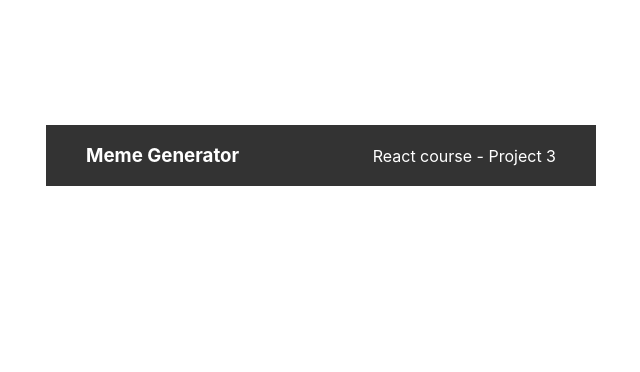
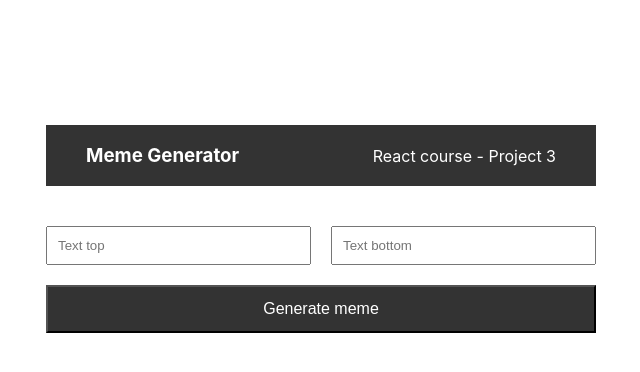
Before and after one commit to Mozetsu/react-meme-generator, a React (Vite) app: page / in a window 1280 px wide. Shown: the top 372 px of the page, without its empty margins (319-959 px from the left). Built offline with nearby package versions, Linux system fonts and the light colour scheme.

Commit message:
Add styling to Form component.

```diff
--- a/src/App.jsx
+++ b/src/App.jsx
@@ -1,5 +1,6 @@
 import React from 'react';
 import Header from './components/Header/Header';
+import Form from './components/Form/Form';
 import './app.css';
 import '../index.css';
 
@@ -7,6 +8,7 @@ export default function App() {
 	return (
 		<section className="app">
 			<Header />
+			<Form />
 		</section>
 	);
 }
--- a/src/components/Form/Form.jsx
+++ b/src/components/Form/Form.jsx
@@ -0,0 +1,14 @@
+import React from 'react';
+import './form.css';
+
+export default function Header() {
+	return (
+		<form className="form">
+			<div className="form__input">
+				<input className="input" type="text" placeholder="Text top" />
+				<input className="input" type="text" placeholder="Text bottom" />
+			</div>
+			<input className="form__submit" type="submit" value="Generate meme" />
+		</form>
+	);
+}
--- a/src/components/Form/form.css
+++ b/src/components/Form/form.css
@@ -0,0 +1,27 @@
+.form {
+	margin: 2rem 0;
+	display: flex;
+	flex-direction: column;
+	align-items: center;
+}
+
+.form__input {
+	display: flex;
+	width: 100%;
+	gap: 2rem;
+	margin: 2rem 0;
+}
+
+.input {
+	padding: 1rem;
+	width: 100%;
+}
+
+.form__submit {
+	width: 100%;
+	background-color: #333;
+	color: white;
+	padding: 1.3rem 1rem;
+	font-size: 1.6rem;
+	cursor: pointer;
+}
```
